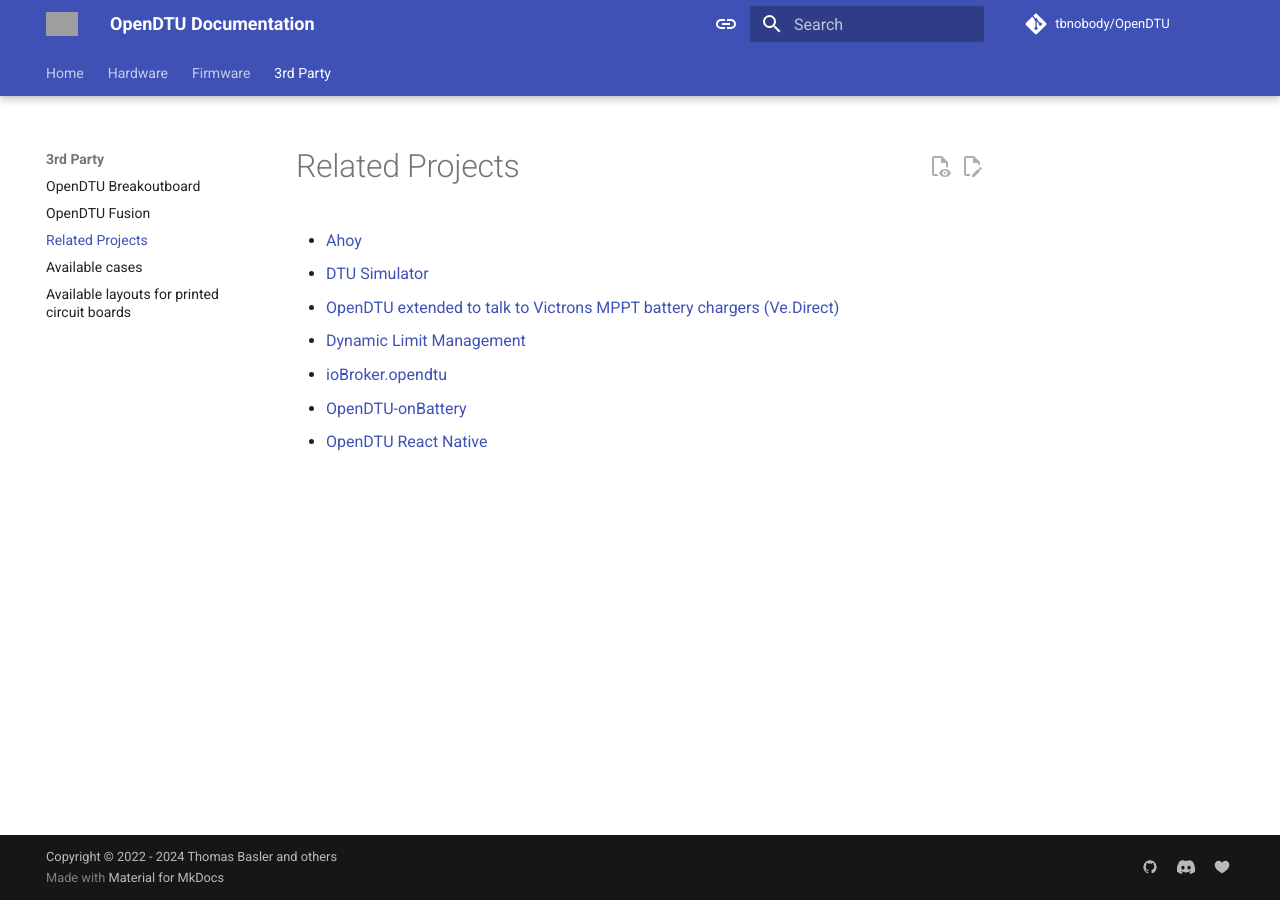
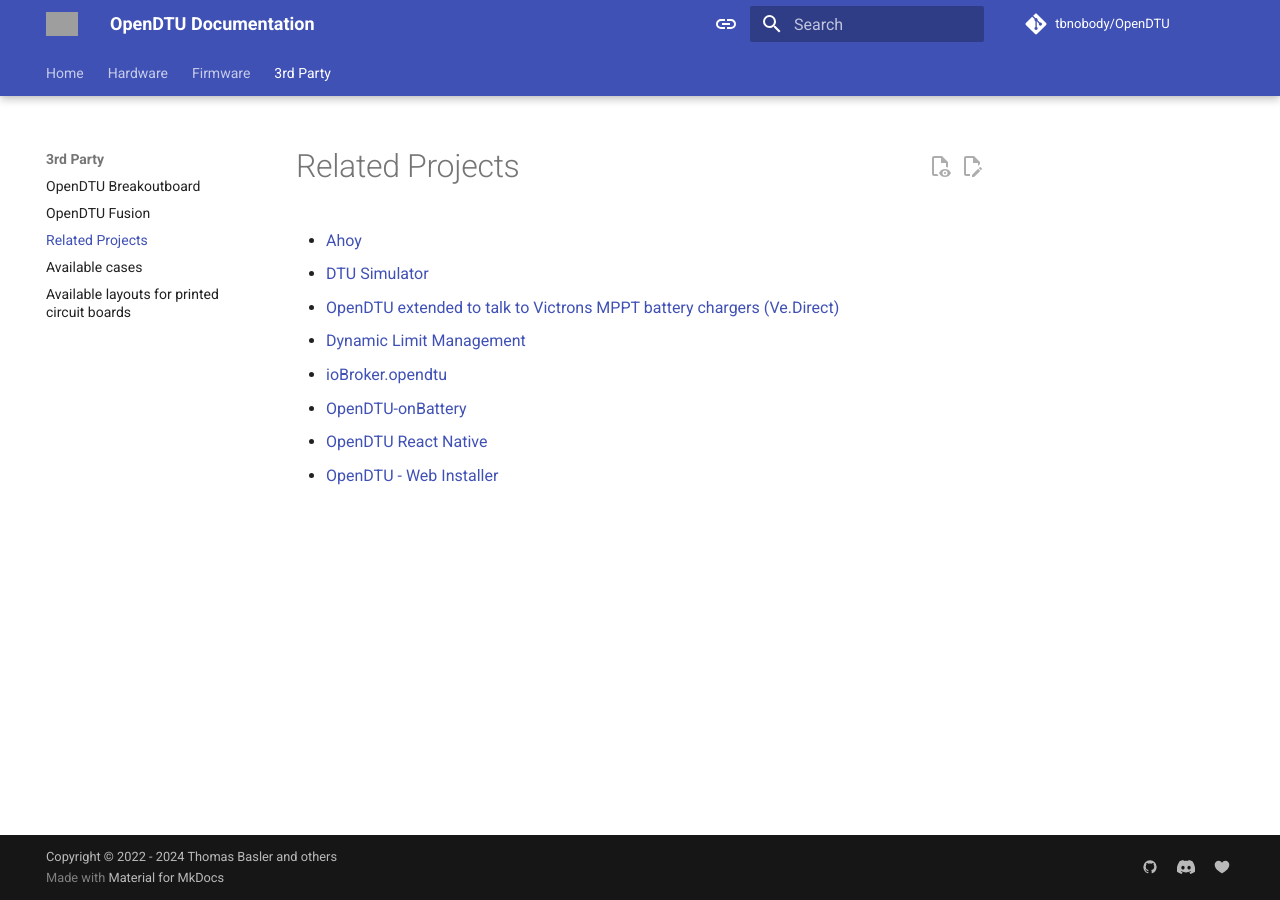
Before and after one commit to tbnobody/OpenDTU-docs, an MkDocs documentation site: the page built from docs/3rd_party/related.md, in a window 1280 px wide. Built offline with MkDocs 1.6.1 and Material for MkDocs 9.7.7, drawn with Linux system fonts in a browser that asks for light colours; comment, search, counter and statistics services are not loaded; grey boxes are pictures that could not be loaded.

Commit message:
Added related project web installer

```diff
--- a/docs/3rd_party/related.md
+++ b/docs/3rd_party/related.md
@@ -7,3 +7,4 @@
 * [ioBroker.opendtu](https://github.com/o0shojo0o/ioBroker.opendtu){target=_blank}
 * [OpenDTU-onBattery](https://github.com/helgeerbe/OpenDTU-OnBattery){target=_blank}
 * [OpenDTU React Native](https://github.com/OpenDTU-App/opendtu-react-native){target=_blank}
+* [OpenDTU - Web Installer](https://solar.metacontrol.eu/opendtu_webinstall/){target=_blank}
```
